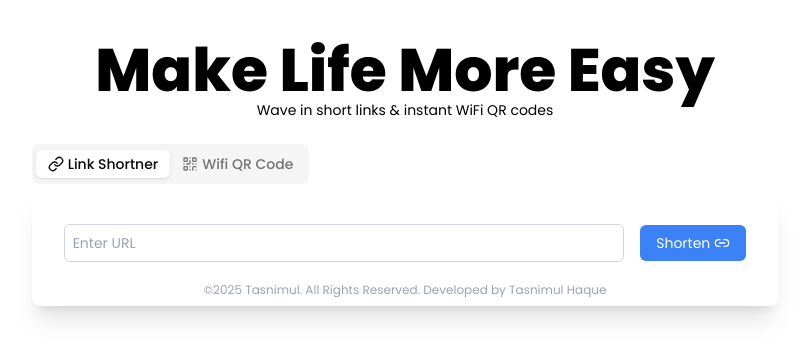
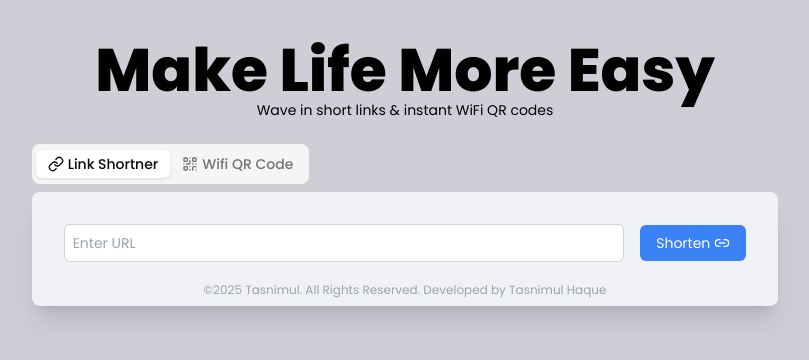
Before and after one commit to tasnimultas67/pro-url-shortner, a Next.js app: page / in a window 1280 px wide. Shown: the top 360 px of the page, without its empty margins (235-1044 px from the left). Built offline with nearby package versions, Linux system fonts and the light colour scheme.

Commit message:
fix: update layout and styling for improved visual consistency in components

```diff
--- a/app/layout.js
+++ b/app/layout.js
@@ -16,7 +16,7 @@ export const metadata = {
 export default function RootLayout({ children }) {
   return (
     <html lang="en">
-      <body className={`${poppins.className} antialiased`}>
+      <body className={`${poppins.className} antialiased bg-[#CFCED7]`}>
         {children}
         <Toaster />
       </body>
--- a/app/page.js
+++ b/app/page.js
@@ -36,13 +36,19 @@ export default function Home() {
                 Wifi QR Code
               </TabsTrigger>
             </TabsList>
-            <TabsContent value="link-shortner">
-              <div className=" m-auto bg-white p-5 md:p-8 md:pb-2 rounded-lg shadow-xl">
+            <TabsContent
+              value="link-shortner"
+              className="bg-[#EFF1F5] rounded-lg shadow-xl "
+            >
+              <div className=" m-auto p-5 md:p-8 md:pb-2 ">
                 <ShortenerForm></ShortenerForm>
               </div>
             </TabsContent>
-            <TabsContent value="wifiqrgen">
-              <div className=" m-auto bg-white p-5 md:p-8 rounded-lg shadow-xl">
+            <TabsContent
+              value="wifiqrgen"
+              className="bg-[#EFF1F5] rounded-lg shadow-xl"
+            >
+              <div className=" m-auto p-5 md:p-8">
                 <WifiGen></WifiGen>
               </div>
             </TabsContent>
```
